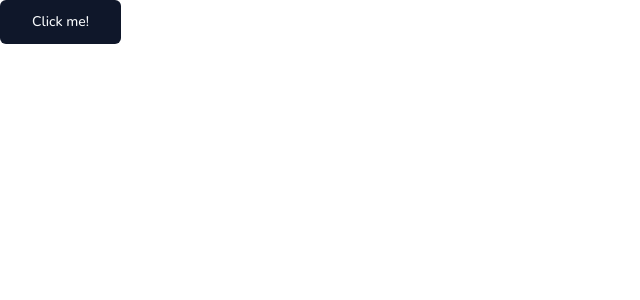
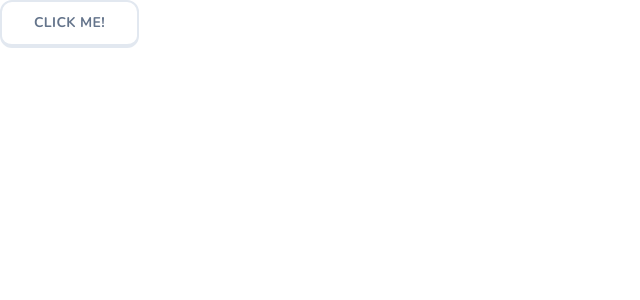
Before and after one commit to emmavasylyk/lingo, a Next.js app: page / in a window 1280 px wide. Shown: the top 300 px of the page, without its empty margins (0-640 px from the left). Built offline with nearby package versions, Linux system fonts and the light colour scheme.

Commit message:
feat: buttons library

```diff
--- /dev/null
+++ b/app/buttons/page.tsx
@@ -0,0 +1,22 @@
+import { Button } from "@/components/ui/button";
+
+const ButtonPage = () => {
+  return (
+    <div className="p-4 space-y-4 flex flex-col max-w-[200px]">
+      <Button>Default</Button>
+      <Button variant="primary">Primary</Button>
+      <Button variant="primaryOutline">Primary Outline</Button>
+      <Button variant="secondary">Secondary</Button>
+      <Button variant="secondaryOutline">Secondary Outline</Button>
+      <Button variant="danger">Danger</Button>
+      <Button variant="dangerOutline">Danger Outline</Button>
+      <Button variant="super">Super</Button>
+      <Button variant="superOutline">Super Outline</Button>
+      <Button variant="ghost">Ghost</Button>
+      <Button variant="sidebar">Sidebar</Button>
+      <Button variant="sidebarOutline">Sidebar Outline</Button>
+    </div>
+  );
+};
+
+export default ButtonPage;
--- a/components/ui/button.tsx
+++ b/components/ui/button.tsx
@@ -5,25 +5,37 @@
 import { cn } from "@/lib/utils";
 
 const buttonVariants = cva(
-  "inline-flex items-center justify-center whitespace-nowrap rounded-md text-sm font-medium ring-offset-background transition-colors focus-visible:outline-none focus-visible:ring-2 focus-visible:ring-ring focus-visible:ring-offset-2 disabled:pointer-events-none disabled:opacity-50",
+  "inline-flex items-center justify-center whitespace-nowrap rounded-xl text-sm font-bold ring-offset-background transition-colors focus-visible:outline-none focus-visible:ring-2 focus-visible:ring-ring focus-visible:ring-offset-2 disabled:pointer-events-none disabled:opacity-50 uppercase tracking-wide",
   {
     variants: {
       variant: {
-        default: "bg-primary text-primary-foreground hover:bg-primary/90",
-        destructive:
-          "bg-destructive text-destructive-foreground hover:bg-destructive/90",
-        outline:
-          "border border-input bg-background hover:bg-accent hover:text-accent-foreground",
+        default:
+          "bg-white text-black border-slate-200 border-2 border-b-4 active:border-b-2 hover:bg-slate-100 text-slate-500",
+        primary:
+          "bg-sky-400 text-primary-foreground hover:bg-sky-400/90 border-sky-500 border-b-4 active:border-b-0",
+        primaryOutline: "bg-white text-sky-500 hover:bg-slate-100",
         secondary:
-          "bg-secondary text-secondary-foreground hover:bg-secondary/80",
-        ghost: "hover:bg-accent hover:text-accent-foreground",
-        link: "text-primary underline-offset-4 hover:underline",
+          "bg-green-500 text-primary-foreground hover:bg-green-500/90 border-green-600 border-b-4 active:border-b-0",
+        secondaryOutline: "bg-white text-green-500 hover:bg-slate-100",
+        danger:
+          "bg-rose-500 text-primary-foreground hover:bg-rose-500/90 border-rose-600 border-b-4 active:border-b-0",
+        dangerOutline: "bg-white text-rose-500 hover:bg-slate-100",
+        super:
+          "bg-indigo-500 text-primary-foreground hover:bg-indigo-500/90 border-indigo-600 border-b-4 active:border-b-0",
+        superOutline: "bg-white text-indigo-500 hover:bg-slate-100",
+        ghost:
+          "bg-transparent text-slate-500 border-transparent border-0 hover:bg-slate-100",
+        sidebar:
+          "bg-transparent text-slate-500 border-transparent border-2 hover:bg-slate-100 transition-none",
+        sidebarOutline:
+          "bg-sky-500/15 text-sky-500 border-sky-300 border-2 hover:bg-sky-500/20 transition-none",
       },
       size: {
-        default: "h-10 px-4 py-2",
-        sm: "h-9 rounded-md px-3",
-        lg: "h-11 rounded-md px-8",
+        default: "h-11 px-4 py-2",
+        sm: "h-9 px-3",
+        lg: "h-12 px-8",
         icon: "h-10 w-10",
+        rounded: "rounded-full",
       },
     },
     defaultVariants: {
```
